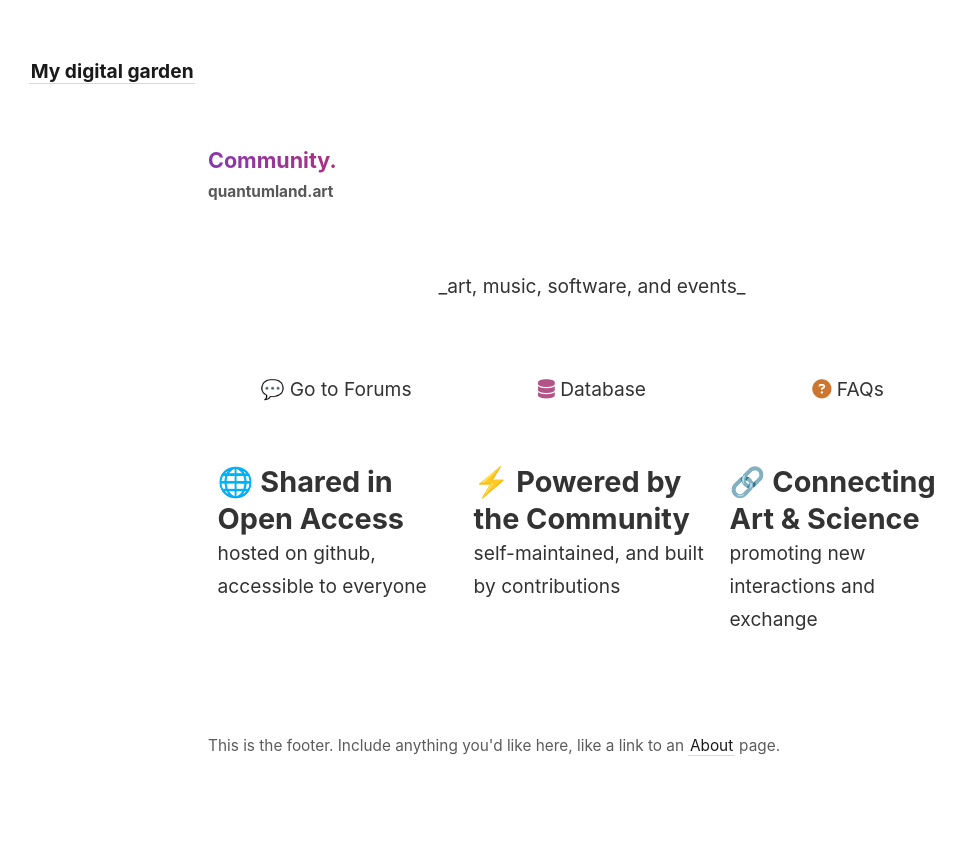
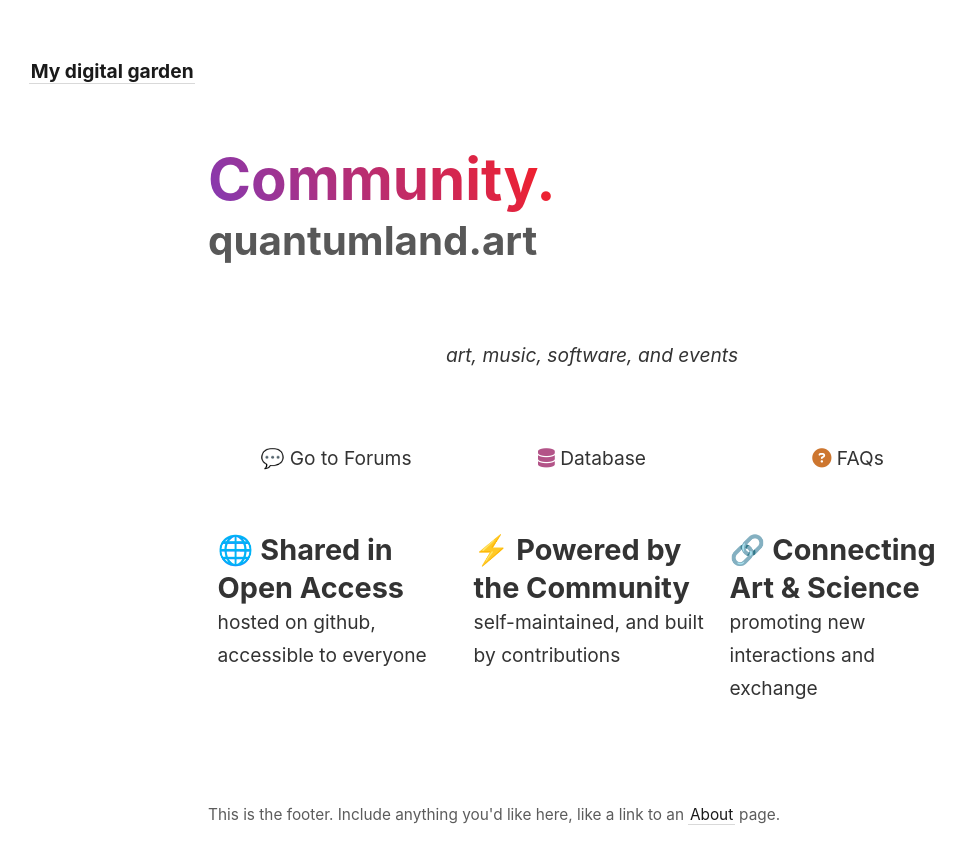
Before and after one commit to Quantumland-art/community, a Jekyll site: the page built from _pages/index.md, in a window 1280 px wide. Shown: the top 864 px of the page, without its empty margins (48-1013 px from the left). Built offline with Jekyll 4.4.1, drawn with Linux system fonts in a browser that asks for light colours; some of the changed lines change nothing that is shown.

Commit message:
Update index.md
- logo finished?

```diff
--- a/_pages/index.md
+++ b/_pages/index.md
@@ -37,7 +37,7 @@
 </div>
 <br>
 <div class="communitysubtitle" style="text-align: center;">
-  _art, music, software, and events_
+  <i>art, music, software, and events</i>
 </div>
 <br>
 <div class="communitybody">
@@ -62,10 +62,8 @@
 <br>
 <style>
   .communitytitle1 {
-    display: flex !important;
-    line-height: 1.4285em;
-    font-size: 1.12em;
-/*    flex-shrink: 0 !important;*/
+    line-height: 1.2em;
+    font-size: 3.03em;
     background: -webkit-linear-gradient(30deg, rgba(131,58,180,1) 0%, rgba(253,29,29,1) 50%, rgba(252,176,69,1) 100%);
     -webkit-background-clip: text;
     background-clip: text;
@@ -73,9 +71,8 @@
     color: transparent;
   }
   .communitytitle2 {
-    display: flex !important;
-    font-size: 0.8em;
-    line-height: 0.8em;
+    font-size: 2.1em;
+    margin-top: auto;
     color: rgb(88, 88, 88);
   }
   .communitybody {
```
